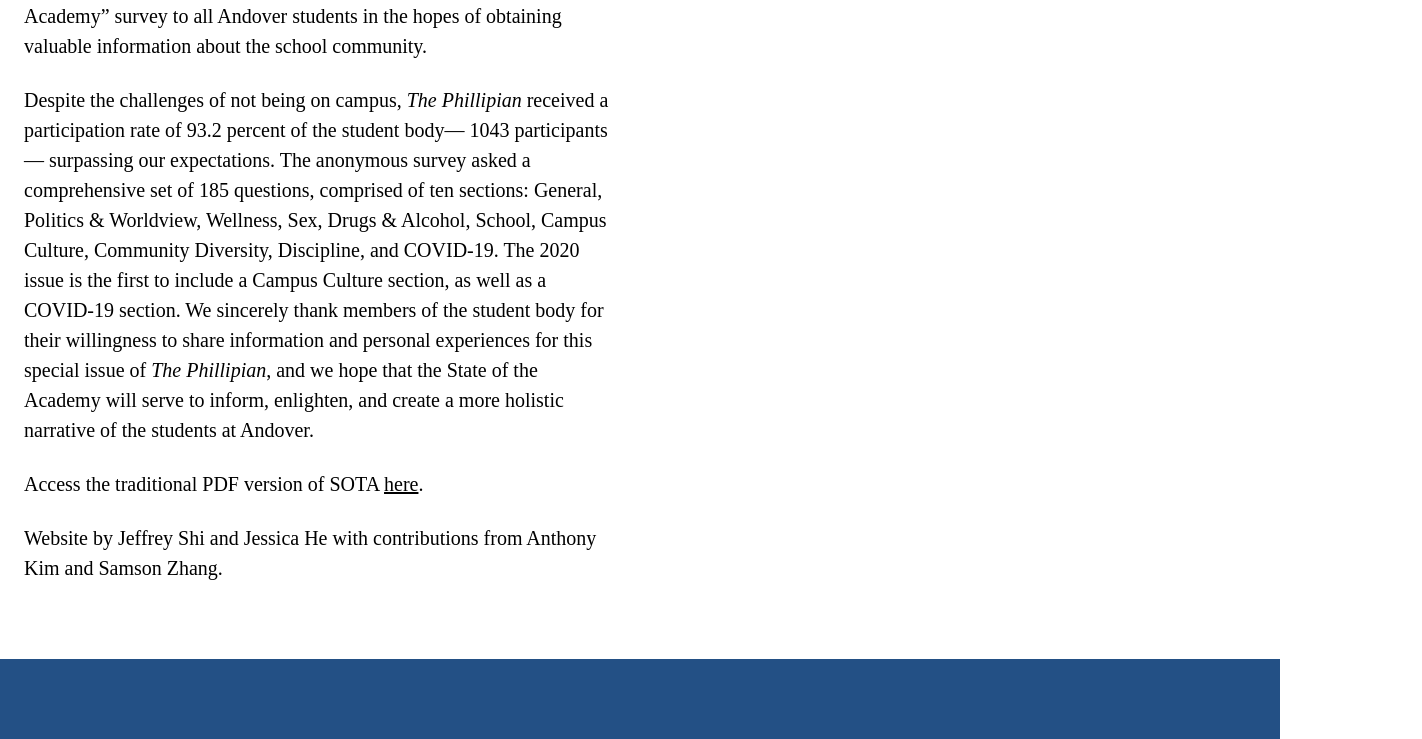
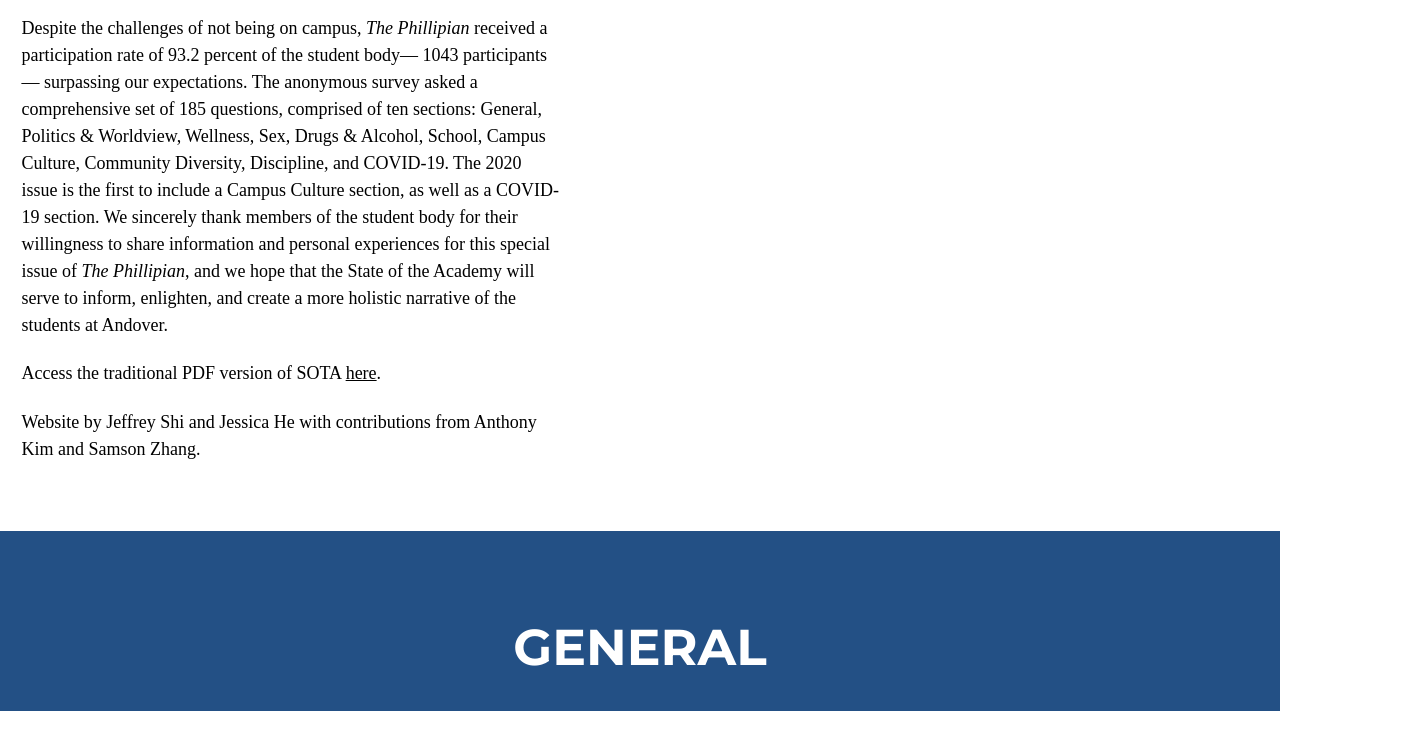
Before and after one commit to phillipian/SOTA-2021, a plain HTML site: page index.html in a window 1280 px wide. Shown: the part 619-1358 px from the top of the page, 1422 px wide, since content can reach past the window. Drawn offline with nearby package versions, Linux system fonts and the light colour scheme.

Commit message:
made page zoomed out, edited colors for wellness

```diff
--- a/index.js
+++ b/index.js
@@ -18,7 +18,7 @@ sota.sotaConfig.sections = [
     {"slug": "drugs", "name": "Drugs & Alcohol", "colors": ["#E77929", "#EFA05E", "#F3B572", "#F6CC99", "#FAE3C4"],
       "blurb": "52.8% of respondents have recreationally consumed alcohol either on campus, off campus, or both. Additionally, 33.1% of student leaders have consumed drugs or alcohol in their dorms.70.7% of respondents believe that the use of recreational drugs or alcohol is normalized at Andover, while 18.0% of respondents have felt pressured by recreational drugs or alcohol on campus. 21.6% of respondents reported that they consume recreational drugs or alcohol more frequently than they did prior to the pandemic."
     },
-    {"slug": "wellness", "name": "Wellness", "colors": ["#69B645", "#98C970", "#B1D281", "#CEDFA6", "#E3EFCE"],
+    {"slug": "wellness", "name": "Wellness", "colors": ["#69B645", "#99CB89", "#98C970", "#B1D281", "#CEDFA6","#E3EFCE", "#BAE5AE"],
       "blurb": "Only 26.4% of respondents reported having sufficient time to adequately take care of themselves in their day-to-day life as an Andover student, with another 54.0% saying they had somewhat enough time. On average, Andover students sleep under seven hours per night. 67.4% of respondents report skipping meals to catch up on sleep or homework. Moreover, 27.5% of respondents said that due to dietary restrictions, they were prevented from eating a main course meal from Paresky Commons at least once per month. While 83.4% of respondents consider themselves happy at Andover, just 68.9% of respondents think that Andover students are happy. A majority of respondents (51.3%) believe that the mental health and counseling resources provided by the Sykes Wellness Center are not sufficient. 79.8% of respondents have felt insecure about their intelligence, and 82.4% of respondents have felt insecure about their physical appearance. When correlated with gender identity, 69.4% of men feel insecure about their physical appearance as opposed to 92.9% of women. "
     },
     {"slug": "covid19", "name": "COVID-19", "colors": ["#088446", "#32A068", "#7CC193", "#B2DAB8", "#80C582", "#A1CFAB", "#E2F1E1"],
--- a/style.css
+++ b/style.css
@@ -1,3 +1,7 @@
+html {
+  zoom: 90%;
+}
+
 body{
     overflow-x: hidden;
 }
```
